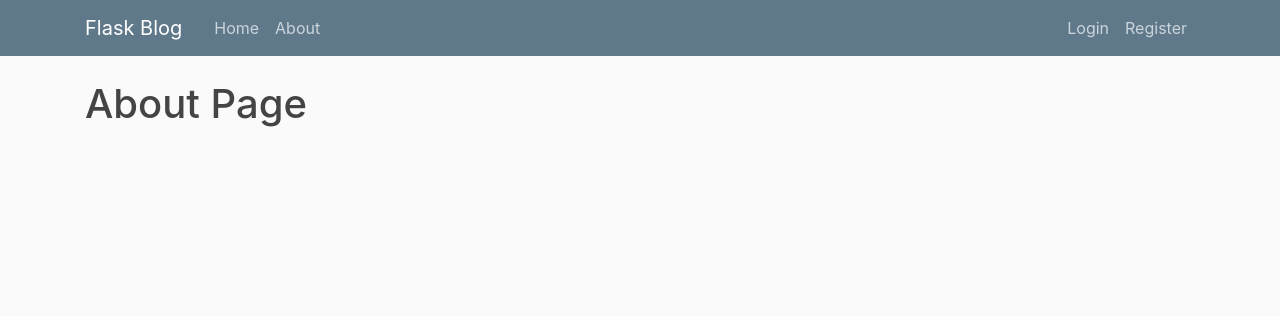
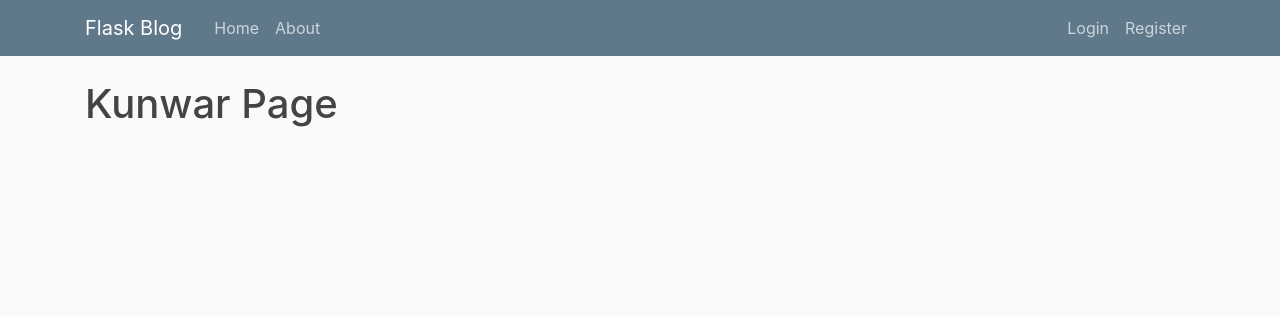
Before and after one commit to babsy3/FlaskBDD, a Flask app: page /about in a window 1280 px wide. Shown: the top 316 px of the page. Run offline with Flask 2, Linux system fonts and the light colour scheme; some libraries are stand-ins or nearby versions.

Commit message:
Update about.html

```diff
--- a/templates/about.html
+++ b/templates/about.html
@@ -1,4 +1,4 @@
 {% extends 'layout.html' %}
 {% block content %}
-    <h1>About Page</h1>
+    <h1>Kunwar Page</h1>
 {% endblock content %}
```
